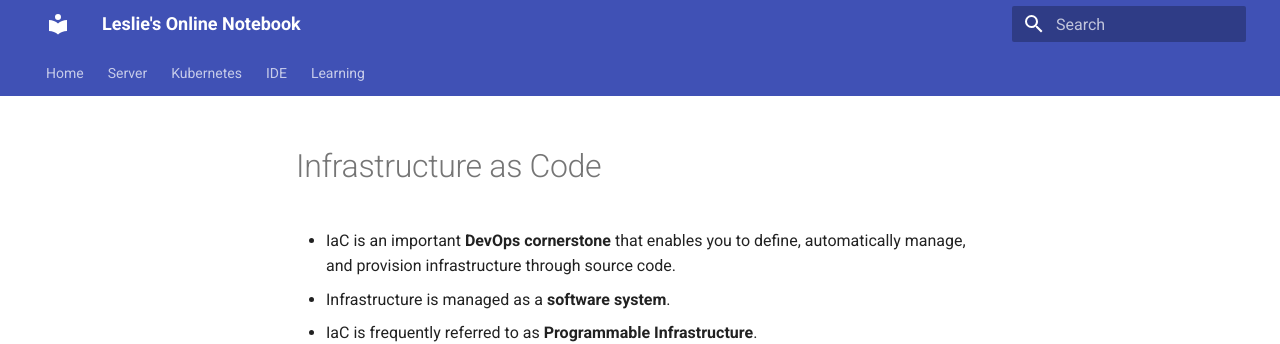
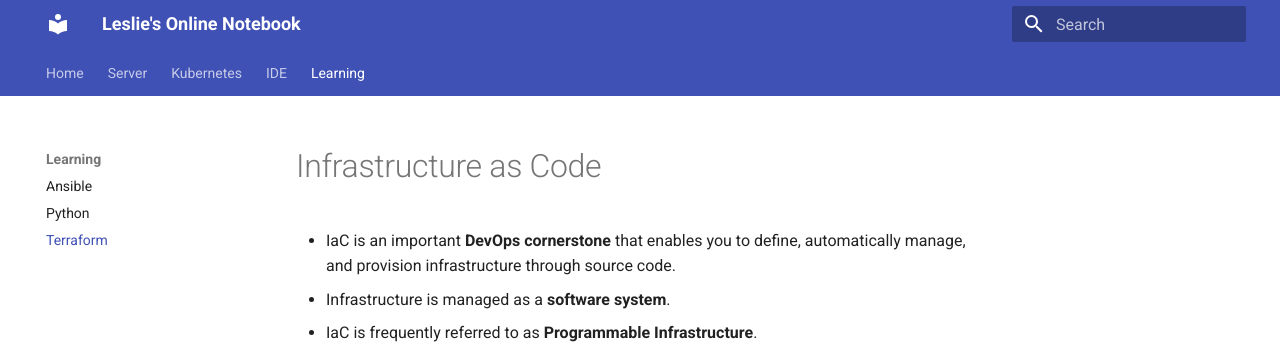
Before and after one commit to leslieclif/notebook, an MkDocs documentation site: the page built from docs/learning/terraform.md, in a window 1280 px wide. Shown: the top 344 px of the page. Built offline with MkDocs 1.6.1 and Material for MkDocs 9.7.7, drawn with Linux system fonts in a browser that asks for light colours.

Commit message:
Adding link for Terraform

```diff
--- a/mkdocs.yml
+++ b/mkdocs.yml
@@ -29,6 +29,7 @@ nav:
   - Learning:
       - Ansible: learning/ansible.md
       - Python: learning/python.md
+      - Terraform: learning/terraform.md
 # Theme
 theme:
   name: 'material'
```
